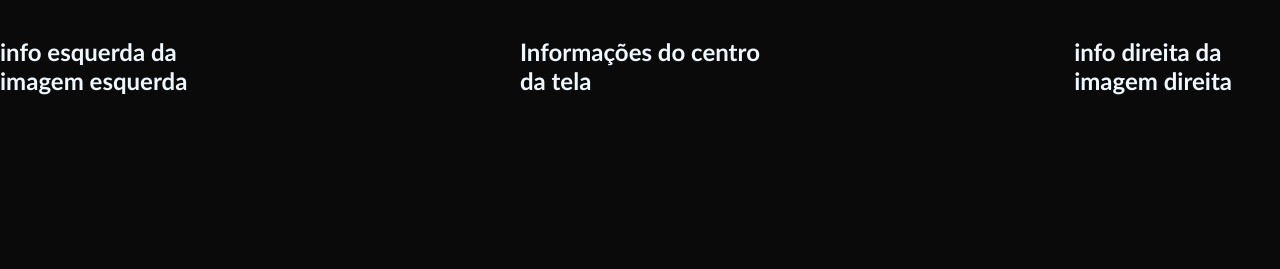
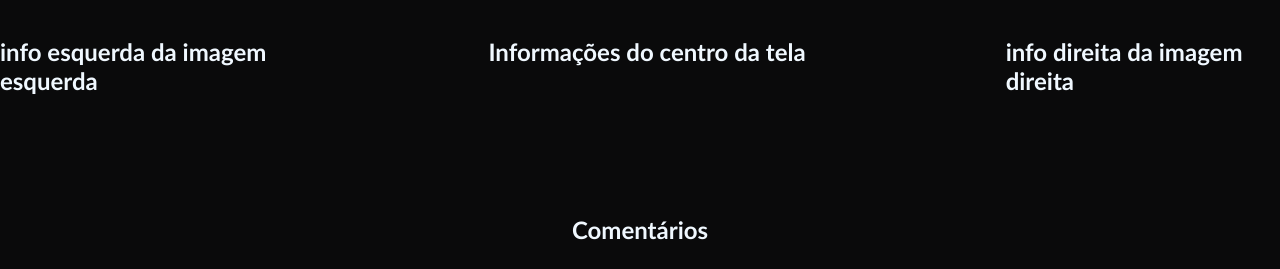
Before and after one commit to AlvaroPDs/projeto-landing-page-blog, a plain HTML site: page index.htm in a window 1280 px wide. Shown: the part 531-800 px from the top of the page. Drawn offline with Linux system fonts and the light colour scheme.

Commit message:
adicionando-secao-comentarios-0.1

```diff
--- a/css/style.css
+++ b/css/style.css
@@ -71,18 +71,19 @@ body{
 .area-inferior{
     display: grid;
     grid-auto-flow: column;
-    column-gap: 300px;
+    column-gap: 200px;
 }
 
 .info-centro{
 }
-
 .info-esquerda{
 
+}
+.info-direita{
 
 }
 
-
-.info-direita{
-
+.comentarios{
+    margin-top: 100px;
+    text-align: center;
 }
--- a/index.htm
+++ b/index.htm
@@ -9,14 +9,14 @@
 </head>
 <body>
     <section>
-          <!-- #MENU-SUPERIOR-->
+          <!-- #MENU-CENTRO-SUPERIOR-->
         <div class="menu-superior">
              <input class="search" type="search" placeholder="Search">
              <div class="menu-bar">
                <i id="menu-icon" class="fa-solid fa-bars fa-2xl" style="color: #ffffff;"></i>
              </div>
               </div>
-         <!-- #IMAGEM-INFERIOR-->
+         <!-- #IMAGEM-CENTRO-SUPERIOR-->
 
         <div  class="imagem1">
              <img src="./imagens/imagem-inferior.jpg" alt="imageminferior">
@@ -25,7 +25,7 @@
                  da programação</h1>
           </div>
      </div>
-        <!-- #rIMAGENS-DE-CADA-LADO-->
+        <!-- #rIMAGENS-E-SOBRE-DE-CADA-LADO-->
        <div class="area-inferior">
           <div class="imagem-esquerda">
                <div class="info-esquerda">
@@ -41,6 +41,10 @@
                </div>
           </div>
      </div>
+
+     <div class="comentarios">
+          <h1 class="h1-white">Comentários</h1>
+     </div>
     </section>
 </body>
 </html>
```
